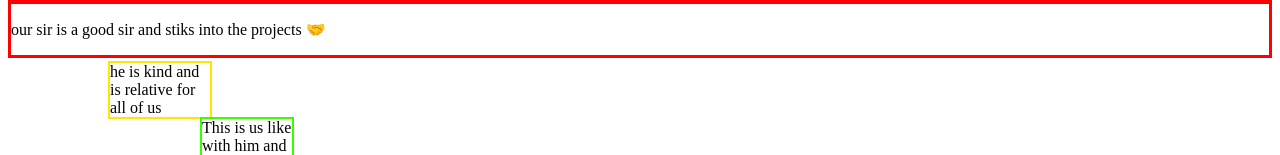
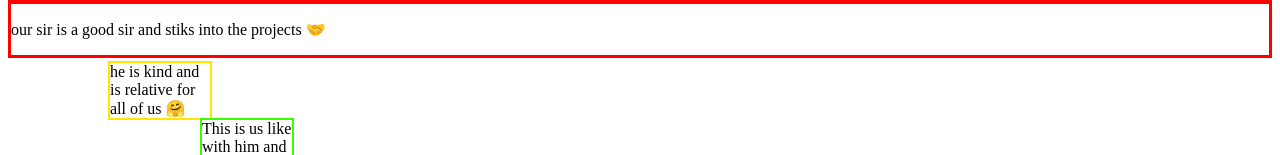
Before and after one commit to VaradhaTharun/Project-6-CSS-Last-Project, a plain HTML site: page index.html in a window 1280 px wide. Shown: the part 136-291 px from the top of the page. Drawn offline with Linux system fonts and the light colour scheme.

Commit message:
about us ; the last and final CSS and 2024 🤠

```diff
--- a/index.html
+++ b/index.html
@@ -20,7 +20,7 @@
     </div>
 
     <div class="relative">
-        he is kind and is relative for all of us
+        he is kind and is relative for all of us 🤗
             <div class="absolute">
                 This is us like with him and also absolutly consentrating 🧐
             </div>
```
